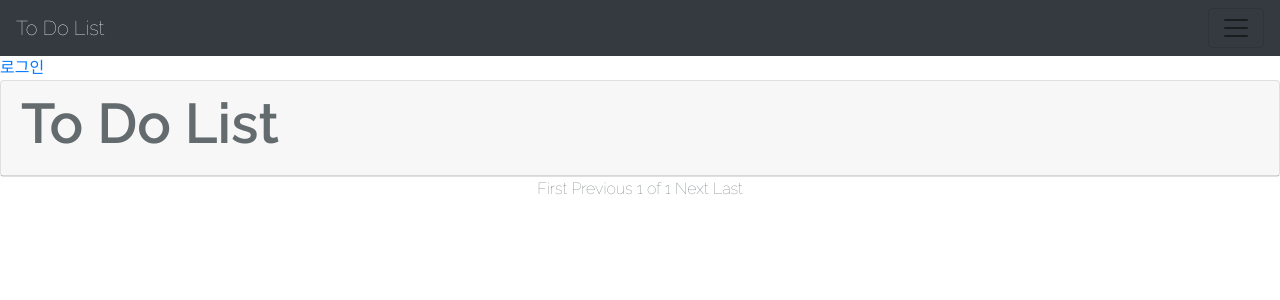
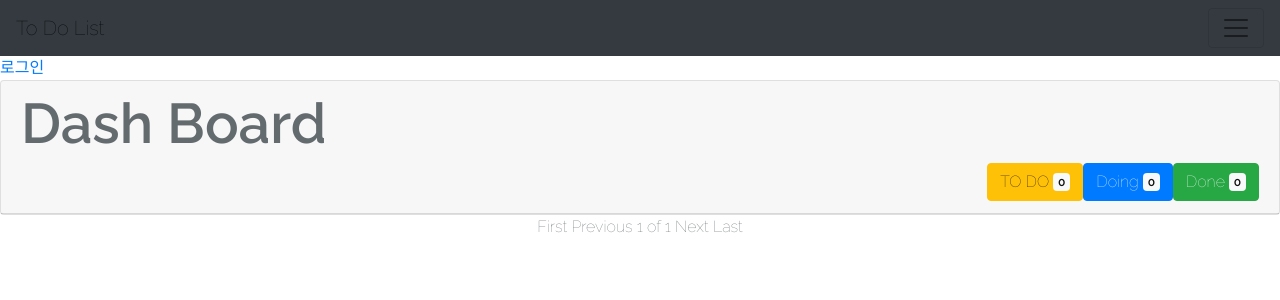
Before and after one commit to lhs33019/django_study_repo, a Django app: page / in a window 1280 px wide. Shown: the top 300 px of the page. Run offline with Django 3.2, Linux system fonts and the light colour scheme; data that the repository does not hold is empty; some libraries are stand-ins or nearby versions.

Commit message:
complete todo service: test/posting?make=3 for test

```diff
--- a/accounts/templates/layout.html
+++ b/accounts/templates/layout.html
@@ -30,17 +30,17 @@
     </head>
     <body>
         <nav class="navbar navbar-light bg-dark navbar-inner">
-            <a class="navbar-brand mb-0 h1 text-white" href="{% url 'home' %}">To Do List</a>
+            <a class="navbar-brand" href="{% url 'home' %}">To Do List</a>
             <button class="navbar-toggler" type="button" data-toggle="collapse" data-target="#navbarNav" aria-controls="navbarNav" aria-expanded="false" aria-label="Toggle navigation">
                 <span class="navbar-toggler-icon"></span>
             </button>
             <div class="collapse navbar-collapse" id="navbarNav">
                 <ul class="navbar-nav">
-                    <li class="nav-item active">
+                    <li class="nav-item">
                         <a class="nav-link" href="/">Home <span class="sr-only">(current)</span></a>
                     </li>
                     <li class="nav-item active">
-                        <a class="nav-link" href="{% url 'new' %}">할 일 추가하기</a>
+                        <a class="nav-link" href="{% url 'newblog' %}">할 일 추가하기</a>
                     </li>
                     <li class="nav-item active">
                         <a class="nav-link" href="/portfolio">Portfolio</a>
--- a/blogapp/models.py
+++ b/blogapp/models.py
@@ -4,6 +4,9 @@ class Blog(models.Model):
     title = models.CharField(max_length=200)
     pub_date = models.DateTimeField('data published')
     body = models.TextField()
+    state = models.SmallIntegerField(default=0)
+    created_at = models.DateTimeField(auto_now_add=True)
+    updated_at = models.DateTimeField(auto_now=True)
 
     def __str__(self):
         return self.title
--- a/blogapp/templates/home.html
+++ b/blogapp/templates/home.html
@@ -6,29 +6,55 @@ blog service
 {% block content %}
 <div class="card">
   <div class="card-header">
-    <h4 class="display-4 font-weight-bold">To Do List</h4>
+    <h4 class="display-4 font-weight-bold">Dash Board</h4>
+    <ul class="nav justify-content-end ">
+        <li class="nav-item">
+            <button type="button" class="btn btn-warning">
+            TO DO <span class="badge badge-light">{{ count.todo }}</span>
+            </button>
+        </li>
+        <li class="nav-item">
+            <button type="button" class="btn btn-primary">
+            Doing <span class="badge badge-light">{{count.doing}}</span>
+            </button>
+        </li>
+        <li class="nav-item">
+            <button type="button" class="btn btn-success">
+            Done <span class="badge badge-light">{{count.done}}</span>
+            </button>
+        </li>
+    </ul>
   </div>
   <ul class="list-group list-group-flush">
     {% for blog in posts %}
     <li class="list-group-item">
         <h5 class="display-5 font-weight-bold">{{blog.title}}</h5>
+        {% if blog.state == 0 %}
+        <span class="badge badge-pill badge-warning">Warning</span>
+        {% elif blog.state == 1 %}
+        <span class="badge badge-pill badge-primary">Primary</span>
+        {% elif blog.state == 2 %}
+        <span class="badge badge-pill badge-success">Success</span>
+        {% endif %}
         <br>
         {{blog.summary}}<a href="{% url 'detail' blog.id %}"> ...more</a>
         <br>
         {{blog.pub_date}}
+        <br>
+        <a href="{% url 'delete' blog.id %}"><button>삭제</button></a>
         <ul class="nav justify-content-end">
-            <li class="nav-item">
-                <a class="nav-link active font-weight-bold" href="#">Doing</a>
-            </li>
-            <li class="nav-item">
-                <a class="nav-link font-weight-bold" href="#">Done</a>
-            </li>
+            <form action="{% url 'update' blog.id %}" method="post">
+            {% csrf_token %}
+                <button name="state" type="submit" value="0" class="btn btn-outline-primary nav-link" style="display:inline;">TODO</button>
+                <button name="state" type="submit" value="1" class="btn btn-outline-primary nav-link" style="display:inline;">Doing</button>
+                <button name="state" type="submit" value="2" class="btn btn-outline-primary nav-link" style="display:inline;">Done</button>
+            </form>
         </ul>
     </li>
     {% endfor%}
 </div>
+<div class="container">
     <center>
-<div class="container">
         {#First Previous#}
         {% if posts.has_previous %}
         <a href="?page=1">First</a>
--- a/blogapp/templates/layout.html
+++ b/blogapp/templates/layout.html
@@ -29,8 +29,8 @@
         </style>
     </head>
     <body>
-        <nav class="navbar navbar-light bg-dark navbar-inner">
-            <a class="navbar-brand mb-0 h1 text-white" href="{% url 'home' %}">To Do List</a>
+        <nav class="navbar navbar-dark bg-dark navbar-inner">
+            <a class="navbar-brand" href="{% url 'home' %}">To Do List</a>
             <button class="navbar-toggler" type="button" data-toggle="collapse" data-target="#navbarNav" aria-controls="navbarNav" aria-expanded="false" aria-label="Toggle navigation">
                 <span class="navbar-toggler-icon"></span>
             </button>
@@ -40,7 +40,7 @@
                         <a class="nav-link" href="/">Home <span class="sr-only">(current)</span></a>
                     </li>
                     <li class="nav-item active">
-                        <a class="nav-link" href="{% url 'new' %}">할 일 추가하기</a>
+                        <a class="nav-link" href="{% url 'newblog' %}">할 일 추가하기</a>
                     </li>
                     <li class="nav-item active">
                         <a class="nav-link" href="/portfolio">Portfolio</a>
--- a/blogapp/urls.py
+++ b/blogapp/urls.py
@@ -7,4 +7,6 @@ urlpatterns = [
     path('new', views.new, name="new"),
     path('create', views.create, name="create"),
     path('newblog/', views.blogpost, name="newblog"),
+    path('<int:blog_id>/delete', views.delete, name="delete"),
+    path('<int:blog_id>/update', views.update, name="update"),
 ]
--- a/blogapp/views.py
+++ b/blogapp/views.py
@@ -11,16 +11,20 @@ import re
 
 def home(request):
     blogs = Blog.objects #쿼리셋
-
     blog_list = Blog.objects.all().order_by('pub_date').reverse()
 
+    totalCount = len(blog_list)
     paginator = Paginator(blog_list, 3)
 
+    count = {}
+    count['todo'] = Blog.objects.filter(state=0).count()
+    count['doing'] = Blog.objects.filter(state=1).count()
+    count['done'] = Blog.objects.filter(state=2).count()
+
     page = request.GET.get('page')
-
     posts = paginator.get_page(page)
 
-    return render(request, 'home.html', {'blogs':blogs, 'posts':posts})
+    return render(request, 'home.html', {'blogs':blogs, 'posts':posts, 'count':count})
 
 def detail(request, blog_id):
     details = get_object_or_404(Blog, pk=blog_id)
@@ -78,3 +82,31 @@ def movieChart(request):
     post.pub_date = timezone.now()
     post.save()
     return redirect('home')
+
+def makeTestPosts(request):
+    make = request.GET.get('make')
+    if (make == None):
+        make = 1
+    myfake = Faker()
+    for i in range(0,int(make)):
+        post = Blog()
+        post.title = myfake.name()
+        post.body = myfake.address()
+        post.pub_date = timezone.datetime.now()
+        post.save()
+    return redirect('home')
+
+def delete(request, blog_id):
+    if not request.user.is_authenticated:
+        return render(request, 'login.html')
+    post = get_object_or_404(Blog, pk=blog_id)
+    post.delete()
+    return redirect('home')
+
+def update(request, blog_id):
+    if not request.user.is_authenticated:
+        return render(request, 'login.html')
+    post = get_object_or_404(Blog, pk=blog_id)
+    post.state = int(request.POST.get('state'))
+    post.save()
+    return redirect('home')
--- a/blogproject/urls.py
+++ b/blogproject/urls.py
@@ -13,4 +13,5 @@ urlpatterns = [
     path('portfolio', portfolioapp.views.portfolio, name="portfolio"),
     path('accounts/', include('accounts.urls')),
     path('get/moviechart', blogapp.views.movieChart, name='movieChart'),
+    path('test/posting', blogapp.views.makeTestPosts, name='makeTestPosts'),
 ] + static(settings.MEDIA_URL, document_root=settings.MEDIA_ROOT)
```
Also changed, not shown: blogapp/migrations/0002_auto_20190306_2233.py (added). Lines whose indentation alone changed are shown as unchanged.
